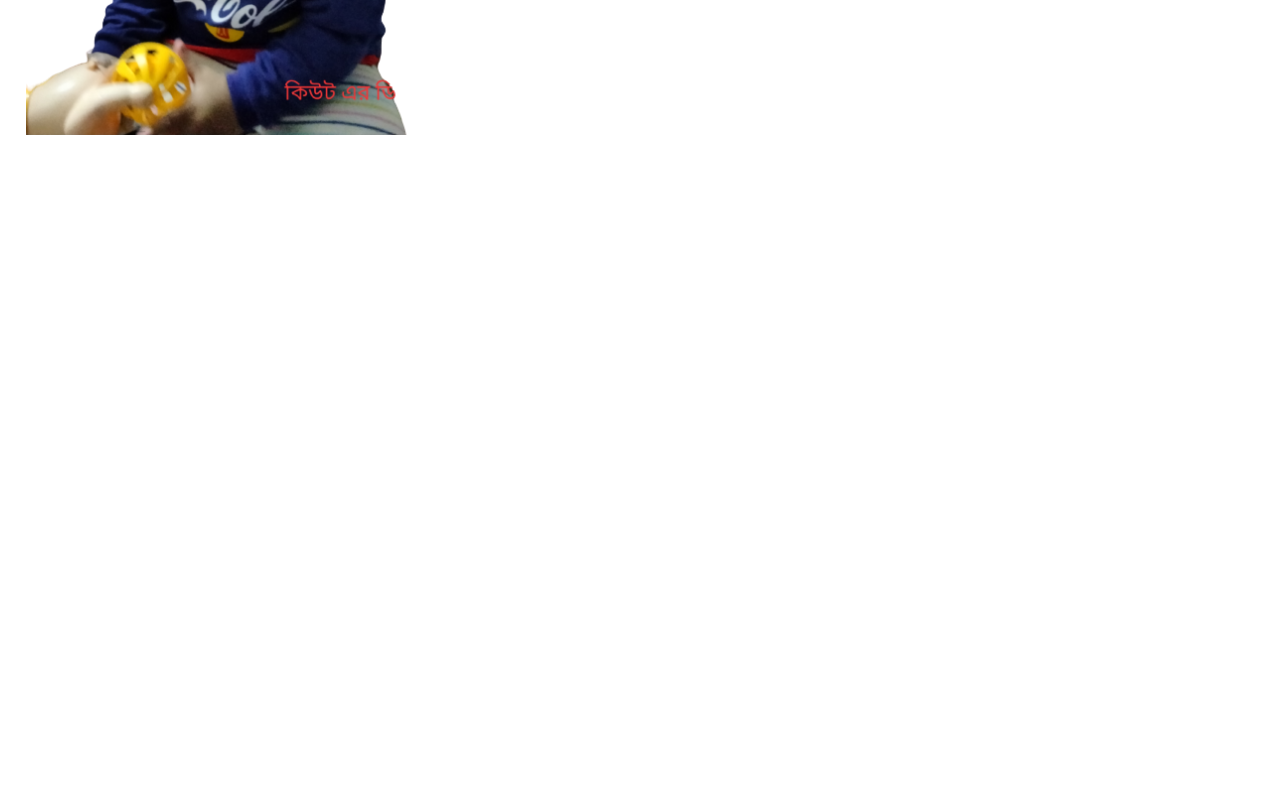
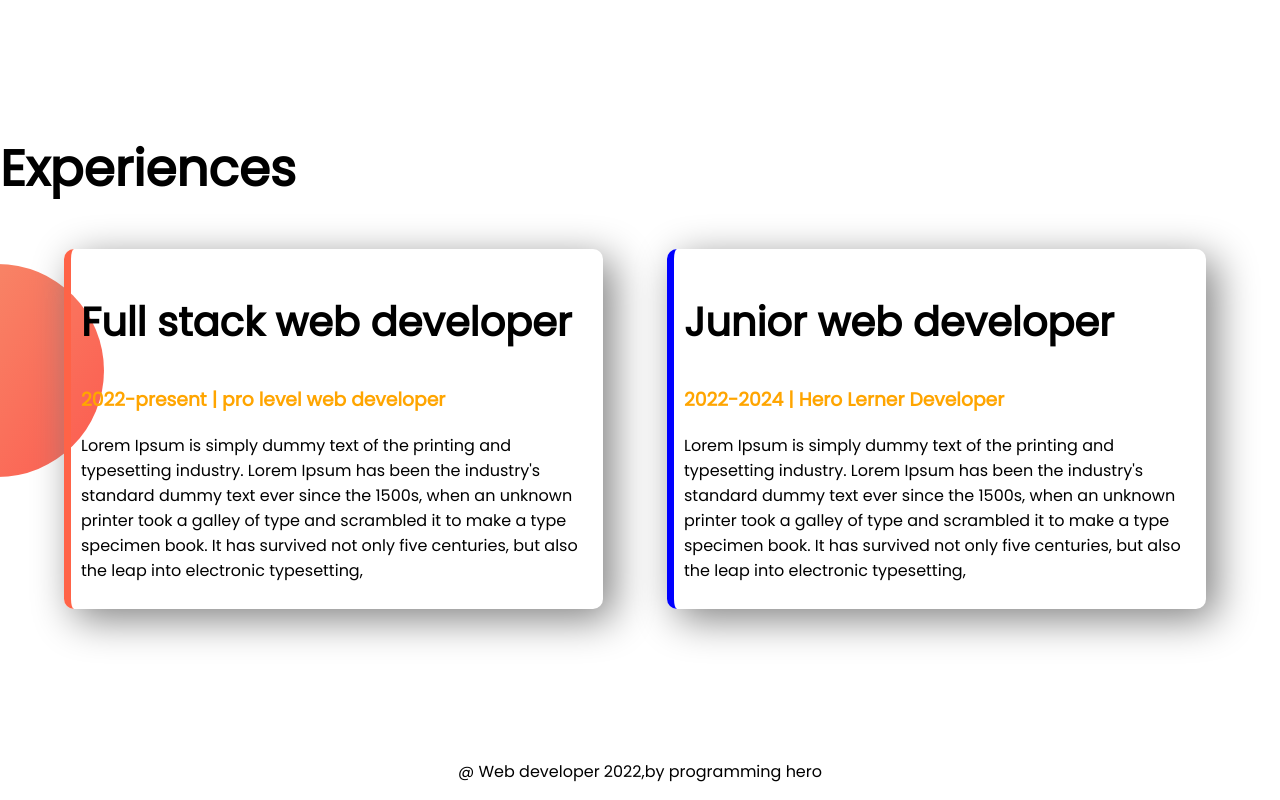
Before and after one commit to srbony/developer-portfolio, a plain HTML site: page index.html in a window 1280 px wide. Shown: the part 1076-1876 px from the top of the page. Before the commit the page ends 1368 px from the top, so only its background shows below. Drawn offline with Linux system fonts and the light colour scheme.

Commit message:
added border and footer

```diff
--- a/STYLE.CSS
+++ b/STYLE.CSS
@@ -5,16 +5,20 @@ body{
 h1{
     font-size:50px;
 }
+h2{
+    font-size: 40px;
+}
 .orange-color{
     color:orange;
 }
-section{
+.flexible-container{
     display:flex;
     margin-bottom:150px;
 }
 .half-width{
     width:50%;
     padding-left:2%;
+
 }
 .half-width img{
     width:70%
@@ -37,3 +41,26 @@ section{
     background-repeat: no-repeat;
     background-position: right;
 }
+.experience-area{
+    background-image:url(images/exp-bg.png) ;
+    background-repeat: no-repeat;
+    background-position: left;
+}
+
+.experience-item{
+    width:40%;
+    margin-left:5%;
+    padding:10px;
+    box-shadow: 10px 10px 40px gray;
+    border-radius:10px;
+
+}
+#full-stack-develpoer{
+    border-left: 7px solid tomato;
+}
+#junior-web-developer{
+    border-left: 7px solid blue;
+}
+footer p{
+    text-align:center;
+}
--- a/index.html
+++ b/index.html
@@ -11,7 +11,7 @@
     <link rel="stylesheet" href="style.css">
 </head>
 <body>
-   <section class="top-banner">
+   <section class="top-banner flexible-container ">
     <div class="half-width">
           <h1>Welcome To</h1>
             <h1><span class="orange-color">First Website</span> World!</h1>
@@ -24,9 +24,9 @@
         <img src="images/my-bg.png" alt="">
     </div>
         </section>
-    <section class="dream-big" >
+    <section class="dream-big flexible-container " >
         <div class="half-width">
-            <img src="images/cute.png" alt="">
+            <img src="images/my-bg.png" alt="">
         </div>
         <div class="half-width">
             <h1>Dream big</12>
@@ -35,5 +35,27 @@
              <a class="link-button" target="_blank" href="">Donload resume</a>
         </div>
     </section>
+    <section class="experience-area">
+        <h1>Experiences</h1>
+
+        <div class="flexible-container">
+
+        <div id="full-stack-develpoer"class="experience-item">
+            <h2>Full stack web developer</h2>
+            <h3 class="orange-color">2022-present | pro level web developer</h3>
+            <p>Lorem Ipsum is simply dummy text of the printing and typesetting industry. Lorem Ipsum has been the industry's standard dummy text ever since the 1500s, when an unknown printer took a galley of type and scrambled it to make a type specimen book. It has survived not only five centuries, but also the leap into electronic typesetting,</p>
+        </div>
+        <div id="junior-web-developer" class="experience-item">
+            <h2>Junior web developer</h2>
+            <h3 class="orange-color" >2022-2024 | Hero Lerner  Developer</h3>
+            <p>Lorem Ipsum is simply dummy text of the printing and typesetting industry. Lorem Ipsum has been the industry's standard dummy text ever since the 1500s, when an unknown printer took a galley of type and scrambled it to make a type specimen book. It has survived not only five centuries, but also the leap into electronic typesetting,</p>
+        </div>
+       </div>
+
+
+    </section>
 </body>
+<footer>
+    <p>@ Web developer 2022,by programming hero</p>
+</footer>
 </html>
```
